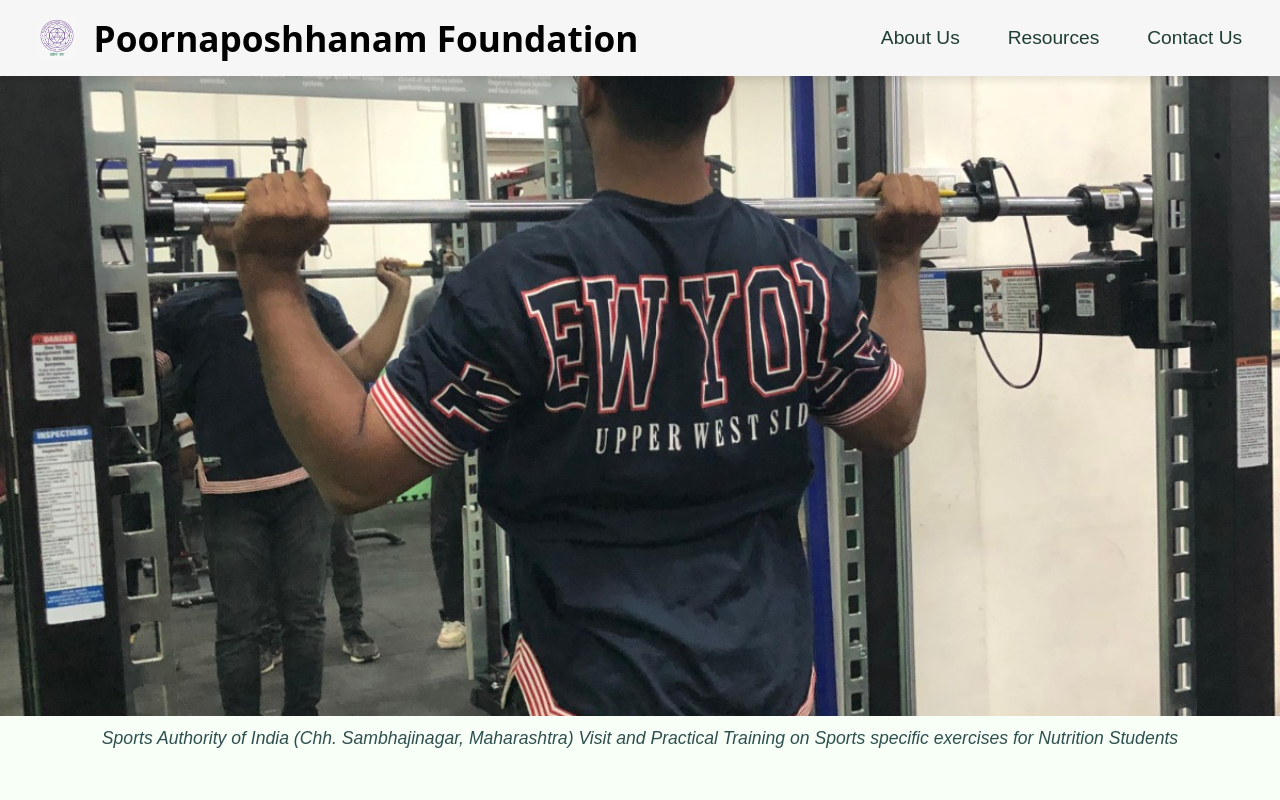
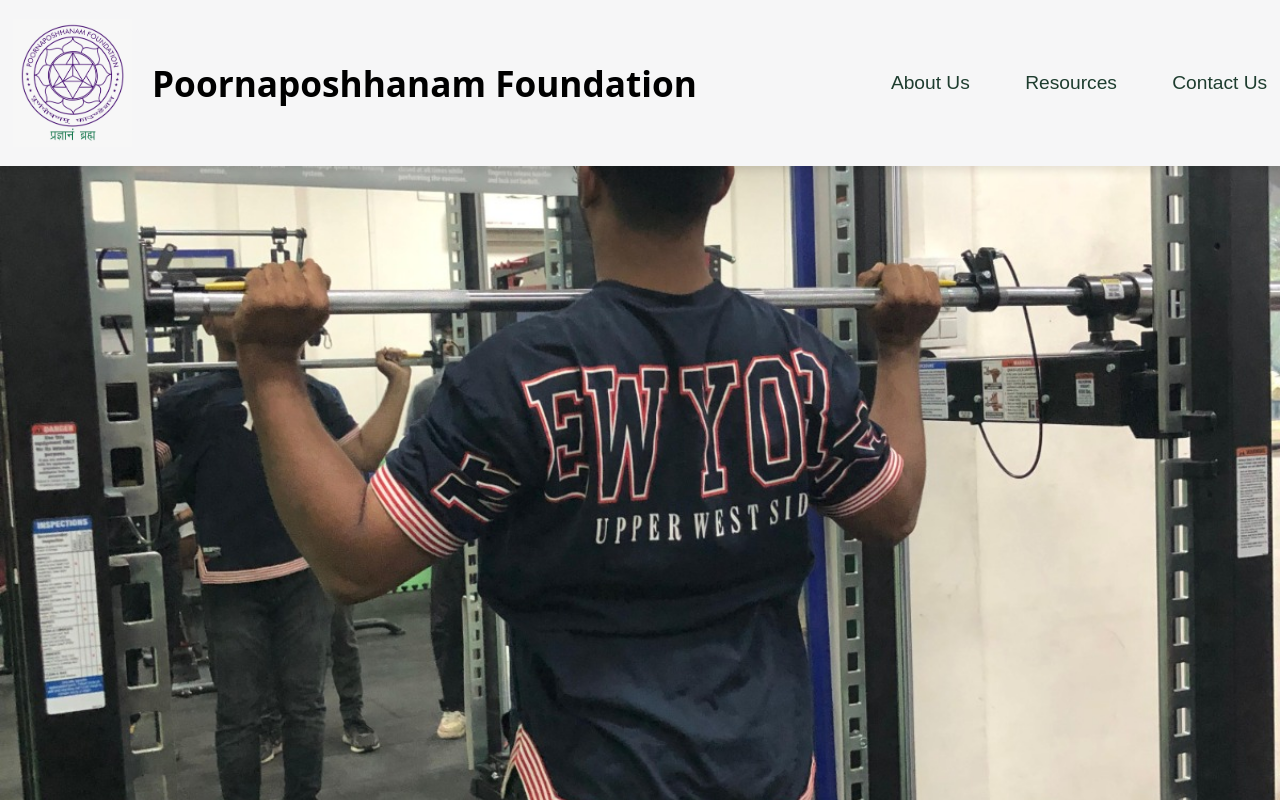
Before and after one commit to pphqwebsite/Poornaposhhanam-Website, a React (Vite) app: page / in a window 1280 px wide. Built offline with nearby package versions, Linux system fonts and the light colour scheme; a web font is replaced by a local one.

Commit message:
changed logo size

```diff
--- a/src/pages/Home.jsx
+++ b/src/pages/Home.jsx
@@ -3,7 +3,10 @@ import ImageCarousel from "../components/ImageCarousel"; // Import the ImageCaro
 
 export default function Home() {
   const images = [
-    ["/home-carousel/archery.jpeg", "Archery at the Sports Science Center"],
+    [
+      "/home-carousel/archery.jpeg",
+      "PPF team visit at India's 2nd largest sports training campus - Sports Authority of India",
+    ],
     [
       "/home-carousel/exercise.jpeg",
       "Sports Authority of India (Chh. Sambhajinagar, Maharashtra) Visit and Practical Training on Sports specific exercises for Nutrition Students",
--- a/src/styles/style.css
+++ b/src/styles/style.css
@@ -54,7 +54,7 @@ h3 {
 }
 
 .header-container {
-  padding: 0.5rem 2%;
+  padding: 0.5rem 0;
   width: 100%;
   box-sizing: border-box;
   display: flex;
@@ -76,7 +76,7 @@ h3 {
 }
 
 .logo-img {
-  height: 60px;
+  height: 150px;
   width: auto;
   object-fit: contain;
 }
```
Also changed, not shown: public/structure.jpg.
